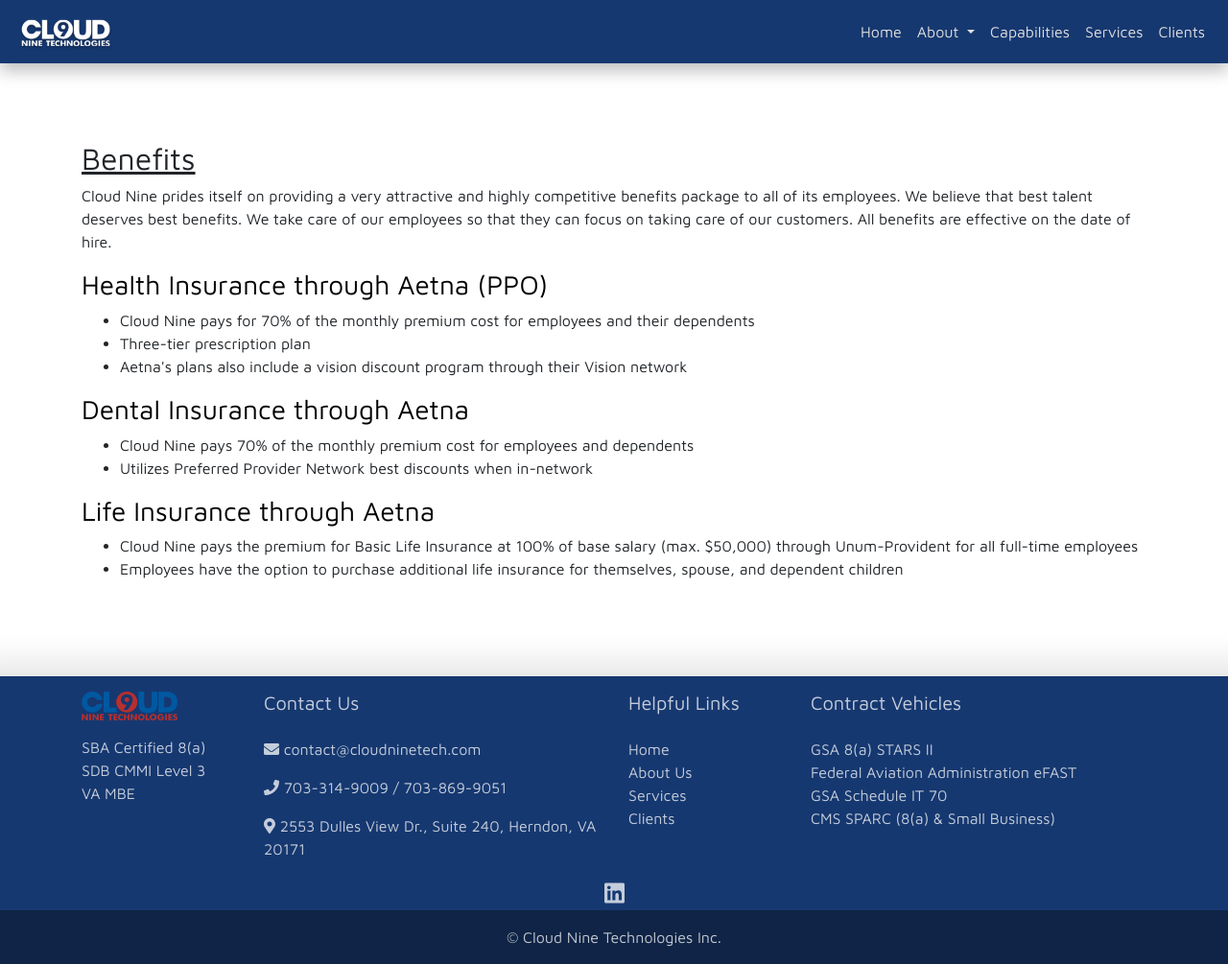
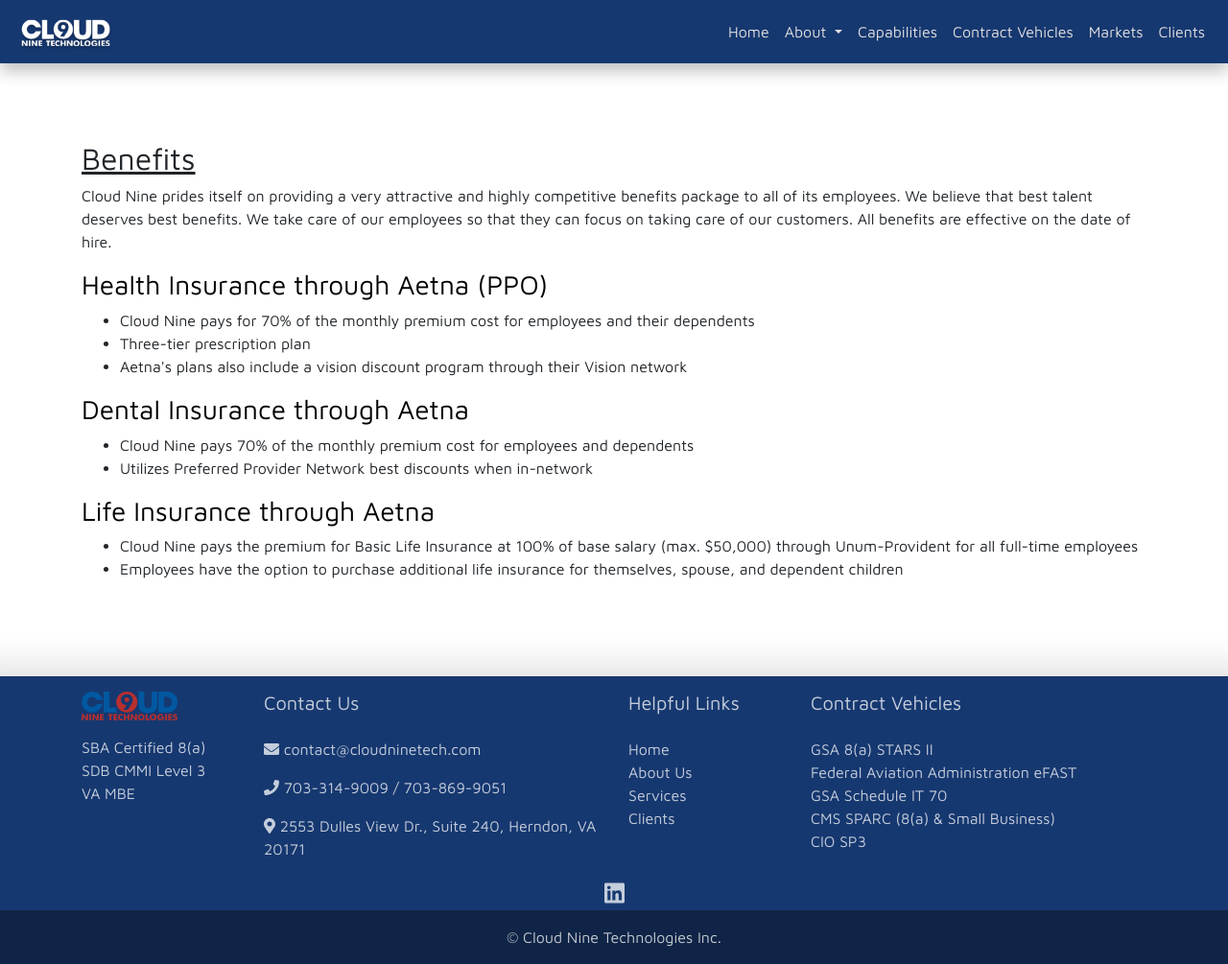
Before and after one commit to Ashwin1421/c9website, a Jekyll site: the page built from benefits.html, in a window 1280 px wide. Shown: the whole page at 96% size. Built offline with Jekyll 4.4.1, drawn with Linux system fonts in a browser that asks for light colours; nearby versions of some CDN libraries.

Commit message:
updated data files

```diff
--- a/_data/contract-vehicles.yml
+++ b/_data/contract-vehicles.yml
@@ -136,3 +136,5 @@
   image: GSA_Schedule_IT_70.png
 - name: CMS SPARC (8(a) & Small Business)
   image: CMS_SPARC_logo.jpg
+- name: CIO SP3
+  image: ciosp3_image.jpg
--- a/_data/navigation.yml
+++ b/_data/navigation.yml
@@ -7,8 +7,6 @@
       link: /awards
     - name: Careers
       link: /careers
-    - name: Contracting Vehicles
-      link: /contracts
     - name: Leadership
       link: /about#leadership
     - name: News
@@ -17,7 +15,9 @@
       link: /about#overview
 - name: Capabilities
   link: /capabilities.html
-- name: Services
-  link: /services
+- name: Contract Vehicles
+  link: /contracts
+- name: Markets
+  link: /#
 - name: Clients
-  link: /clients
+  link: /clients.html
```
